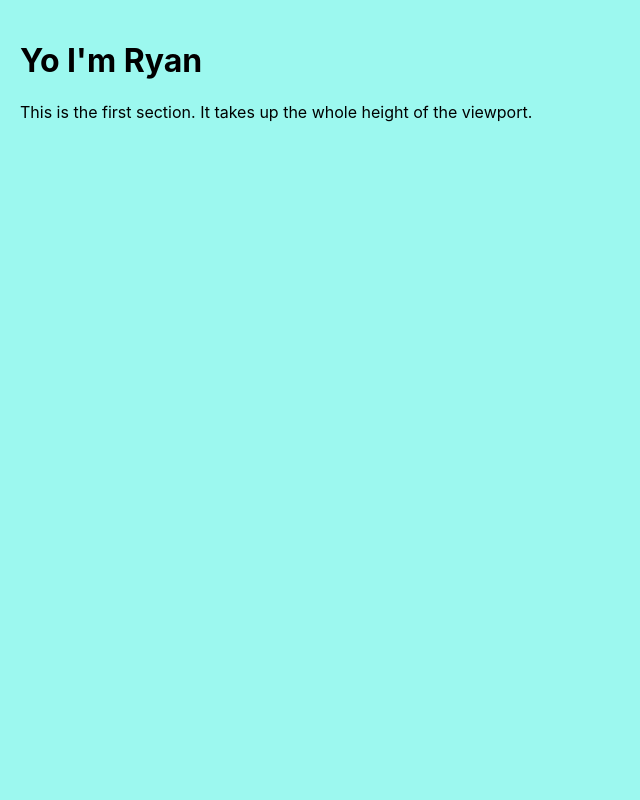
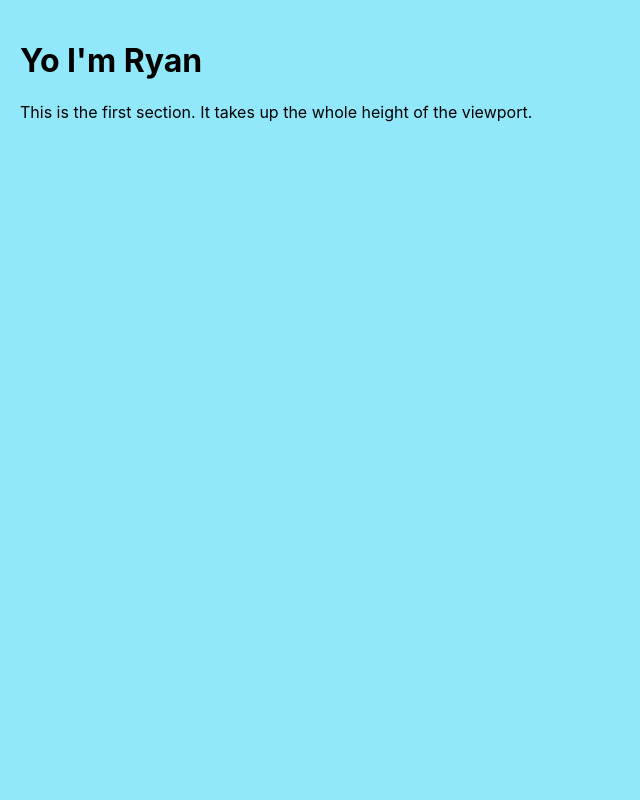
Before and after one commit to yrom1/react-colorful, a React (Create React App) app in the folder colorful/: page / in a window 1280 px wide. Shown: the top 800 px of the page, without its empty margins (0-640 px from the left). Built offline with nearby package versions, Linux system fonts and the light colour scheme.

Commit message:
dry initial color array

```diff
--- a/colorful/src/App.js
+++ b/colorful/src/App.js
@@ -18,6 +18,17 @@ function ColorSection({ color, isFullScreen, header, text }) {
   );
 }
 
+function generateRandomColors(sections, getRandomColor) {
+  const initialColors = [];
+  let lastColor = '';
+  for (let i = 0; i < sections.length; i++) {
+    let color = getRandomColor(lastColor);
+    lastColor = color;
+    initialColors.push(color);
+  }
+  return initialColors;
+}
+
 function App() {
   const colors = [
     '#DCB0CF', // orangy-pink
@@ -29,7 +40,7 @@ function App() {
   ];
 
   const getRandomColor = (lastColor) => {
-    let color = lastColor;
+    let color = colors[Math.floor(Math.random() * colors.length)];
     while (color === lastColor) {
       color = colors[Math.floor(Math.random() * colors.length)];
     }
@@ -50,28 +61,10 @@ function App() {
     // Add more objects with different props here to add more sections
   ];
 
-  const [colorsState, setColorsState] = useState(() => {
-    // Initialize the colors state array with random colors, ensuring no two adjacent colors are the same
-    const initialColors = [];
-    let lastColor = '';
-    for (let i = 0; i < sections.length; i++) {
-      let color = getRandomColor(lastColor);
-      lastColor = color;
-      initialColors.push(color);
-    }
-    return initialColors;
-  });
+  const [colorsState, setColorsState] = useState(() => generateRandomColors(sections, getRandomColor));
 
   const handleClick = () => {
-    // Set a new colors state array with random colors, ensuring no two adjacent colors are the same
-    const newColors = [];
-    let lastColor = '';
-    for (let i = 0; i < colorsState.length; i++) {
-      let color = getRandomColor(lastColor);
-      lastColor = color;
-      newColors.push(color);
-    }
-    setColorsState(newColors);
+    setColorsState(generateRandomColors(sections, getRandomColor));
   }
 
   return (
```
